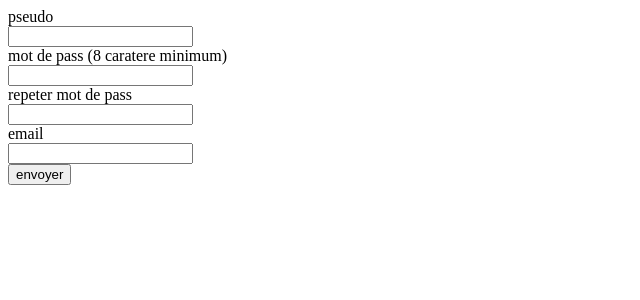
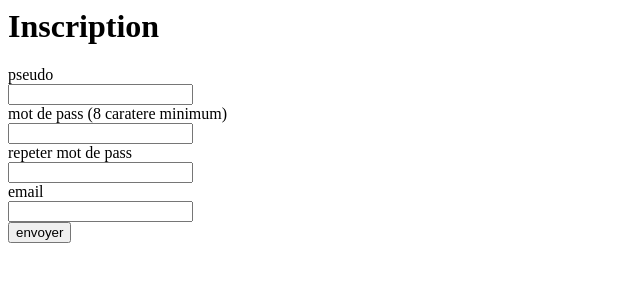
Before and after one commit to mysteriou13/full_theme_bulder, a PHP site: page /template/inscription.php in a window 1280 px wide. Shown: the top 300 px of the page, without its empty margins (0-640 px from the left). Run offline with PHP 8.4, Linux system fonts and the light colour scheme.

Commit message:
ajout titre formulaire inscription

```diff
--- a/template/inscription.php
+++ b/template/inscription.php
@@ -1,6 +1,10 @@
 
 <form id = "form_inscription"   action = "<?php $_SERVER['PHP_SELF']?>" method = "POST" >
-	<div  id = "form_inscription">
+
+	<div  id = "form_inscription" class  = "form_inscription">
+		<h1 class = "text-light">
+			Inscription
+             </h1>
 		<div class = "d-flex justify-content-between margin_bottom_submit">
 			<div>
 				<label for = "pseudo"> pseudo </label>
```
